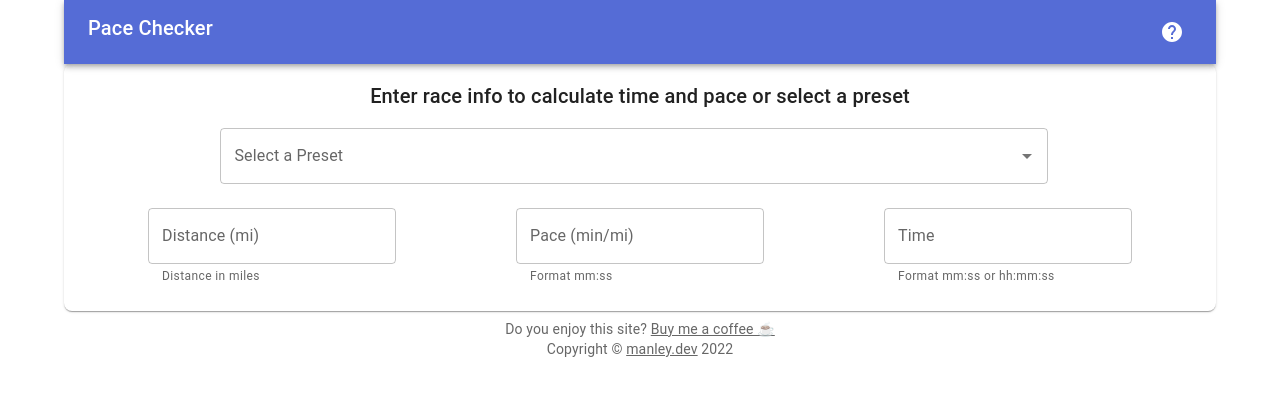
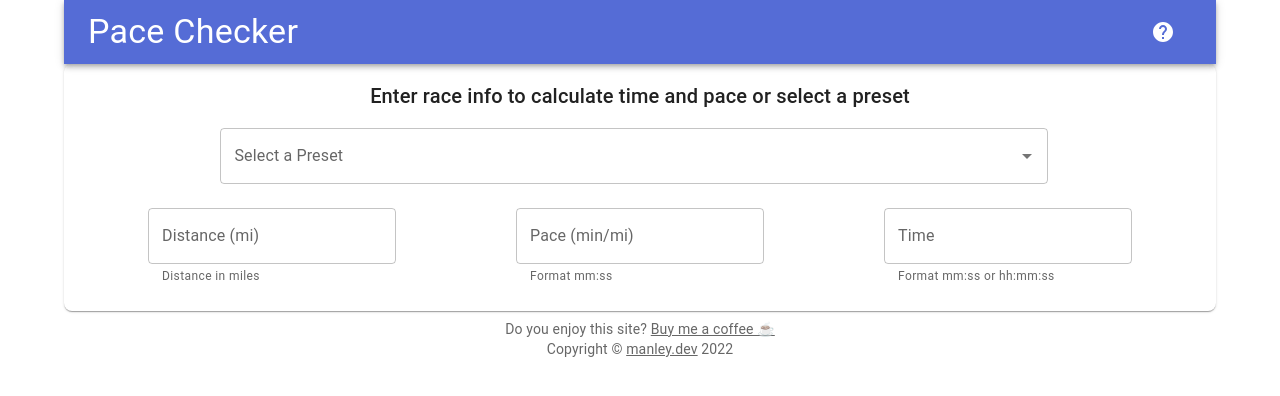
Before and after one commit to bmanley91/pace-tracker-site, a React (Create React App) app: page / in a window 1280 px wide. Shown: the top 396 px of the page. Built offline with nearby package versions, Linux system fonts and the light colour scheme.

Commit message:
Just make it bigger instead of figuring out how to center it lol

```diff
--- a/src/component/header/Header.jsx
+++ b/src/component/header/Header.jsx
@@ -8,10 +8,10 @@ const Header = () => {
             <Toolbar>
                 <Grid container>
                     <Grid item xs={11.5}>
-                        <Typography variant="h6">Pace Checker</Typography>
+                        <Typography variant="h4">Pace Checker</Typography>
                     </Grid>
 
-                    <Grid container item xs={0.5} justifyContent="flex-end">
+                    <Grid container item xs={0.4} justifyContent="flex-end">
                         <Help />
                     </Grid>
                 </Grid>
```
